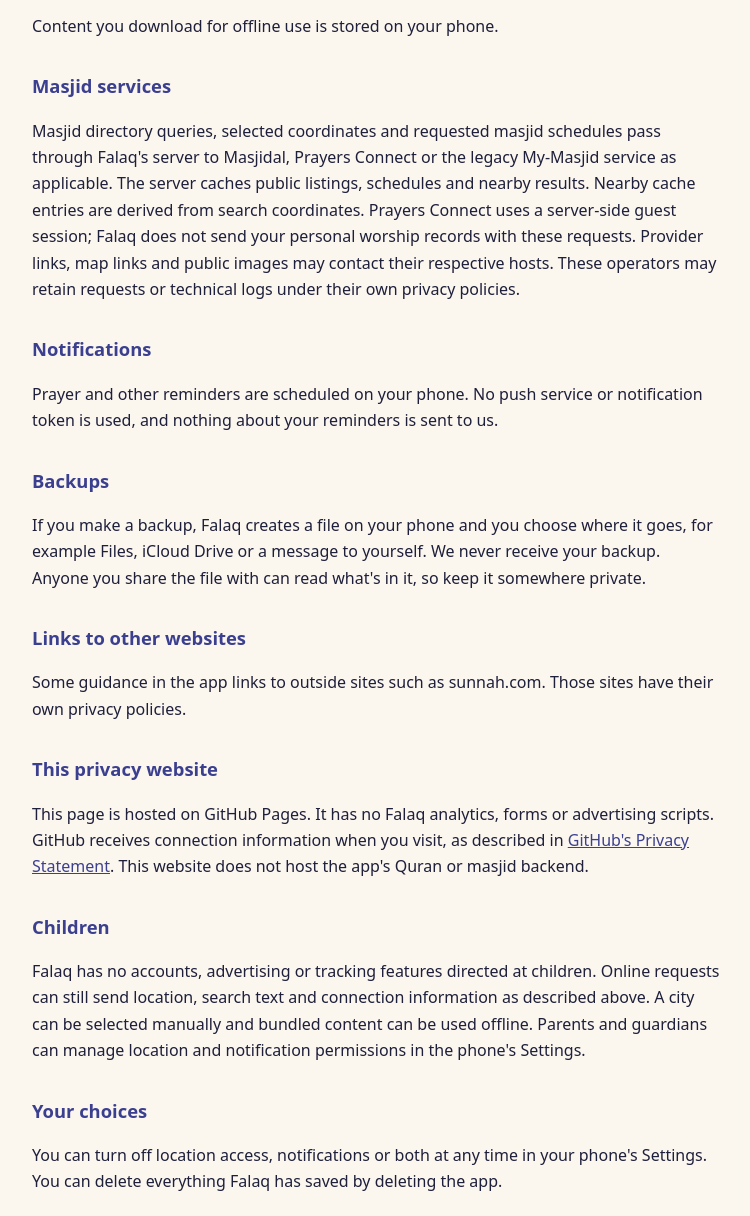
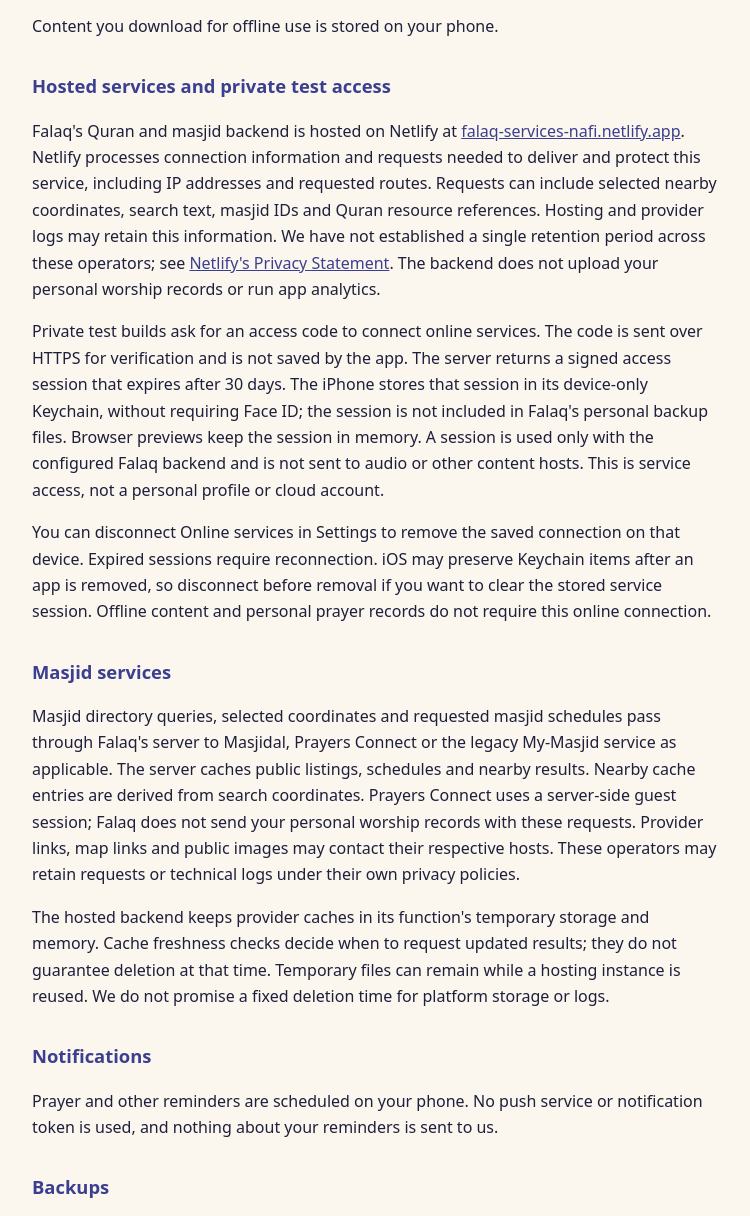
Before and after one commit to NafiKChaudhury/falaq-privacy, a plain HTML site: page index.html in a window 1280 px wide. Shown: the part 1431-2647 px from the top of the page, without its empty margins (264-1014 px from the left). Drawn offline with Linux system fonts and the light colour scheme.

Commit message:
Describe hosted services and private test access

```diff
--- a/index.html
+++ b/index.html
@@ -28,7 +28,7 @@
 <body>
 <main>
   <h1>Falaq Privacy Policy</h1>
-  <p class="meta">Effective October 23, 2026</p>
+  <p class="meta">Effective October 28, 2026</p>
 
   <div class="summary">
     <strong>The short version</strong>
@@ -54,8 +54,14 @@
   <p>Quran text, translations, Tajweed and recitation audio use <a href="https://quran.foundation/">Quran Foundation</a> resources. When you open content that is not already saved on your phone, the app asks Falaq's server for it, and our server fetches the requested resource. Requests include the surah, verse, translation or reciter needed to deliver that content. Our server receives your connection's IP address. Quran Foundation receives the server connection for proxied requests; audio and other content hosts receive your connection directly where the app requests their files. Hosting and provider logs may retain request information under their own privacy policies. We do not promise that third-party requests leave no logs or that all providers use the same retention period.</p>
   <p>Content you download for offline use is stored on your phone.</p>
 
+  <h2>Hosted services and private test access</h2>
+  <p>Falaq's Quran and masjid backend is hosted on Netlify at <a href="https://falaq-services-nafi.netlify.app">falaq-services-nafi.netlify.app</a>. Netlify processes connection information and requests needed to deliver and protect this service, including IP addresses and requested routes. Requests can include selected nearby coordinates, search text, masjid IDs and Quran resource references. Hosting and provider logs may retain this information. We have not established a single retention period across these operators; see <a href="https://www.netlify.com/privacy/">Netlify's Privacy Statement</a>. The backend does not upload your personal worship records or run app analytics.</p>
+  <p>Private test builds ask for an access code to connect online services. The code is sent over HTTPS for verification and is not saved by the app. The server returns a signed access session that expires after 30 days. The iPhone stores that session in its device-only Keychain, without requiring Face ID; the session is not included in Falaq's personal backup files. Browser previews keep the session in memory. A session is used only with the configured Falaq backend and is not sent to audio or other content hosts. This is service access, not a personal profile or cloud account.</p>
+  <p>You can disconnect Online services in Settings to remove the saved connection on that device. Expired sessions require reconnection. iOS may preserve Keychain items after an app is removed, so disconnect before removal if you want to clear the stored service session. Offline content and personal prayer records do not require this online connection.</p>
+
   <h2>Masjid services</h2>
   <p>Masjid directory queries, selected coordinates and requested masjid schedules pass through Falaq's server to Masjidal, Prayers Connect or the legacy My-Masjid service as applicable. The server caches public listings, schedules and nearby results. Nearby cache entries are derived from search coordinates. Prayers Connect uses a server-side guest session; Falaq does not send your personal worship records with these requests. Provider links, map links and public images may contact their respective hosts. These operators may retain requests or technical logs under their own privacy policies.</p>
+  <p>The hosted backend keeps provider caches in its function's temporary storage and memory. Cache freshness checks decide when to request updated results; they do not guarantee deletion at that time. Temporary files can remain while a hosting instance is reused. We do not promise a fixed deletion time for platform storage or logs.</p>
 
   <h2>Notifications</h2>
   <p>Prayer and other reminders are scheduled on your phone. No push service or notification token is used, and nothing about your reminders is sent to us.</p>
@@ -73,7 +79,7 @@
   <p>Falaq has no accounts, advertising or tracking features directed at children. Online requests can still send location, search text and connection information as described above. A city can be selected manually and bundled content can be used offline. Parents and guardians can manage location and notification permissions in the phone's Settings.</p>
 
   <h2>Your choices</h2>
-  <p>You can turn off location access, notifications or both at any time in your phone's Settings. You can delete everything Falaq has saved by deleting the app.</p>
+  <p>You can turn off location access, notifications or both at any time in your phone's Settings. Deleting the app removes its local content and personal records; exported backups remain where you saved them. Use Disconnect Online services to remove the saved Keychain session before uninstalling.</p>
 
   <h2>Changes to this policy</h2>
   <p>If Falaq starts handling information differently, for example by adding crash reporting or a feedback form, we will update this page and the date at the top before the change reaches the app.</p>
```
